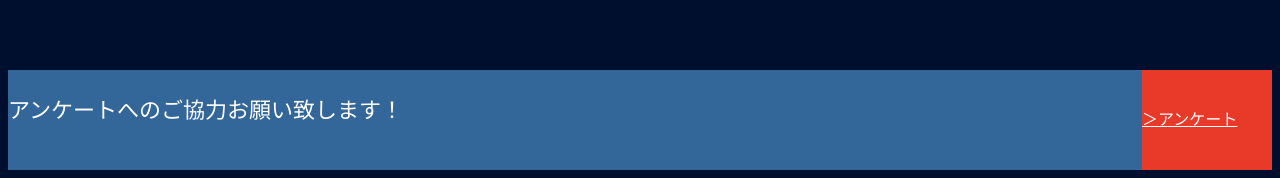
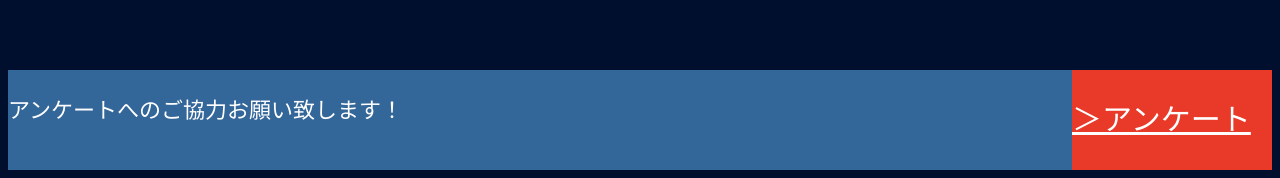
Before and after one commit to big6-sdgs/6-sdgs.torikumi, a plain HTML site: page index.html in a window 1280 px wide. Shown: the part 3150-3328 px from the top of the page. Drawn offline with Linux system fonts and the light colour scheme.

Commit message:
Update stylesheet-2.css

```diff
--- a/stylesheet-2.css
+++ b/stylesheet-2.css
@@ -67,13 +67,14 @@ body {
 }
 
 .footer-left a {
-  width: 130px;
+  width: 200px;
   height: 100px;
   background-color:#e83929;
   color: white;
   display: block;
   float: right;
   line-height: 100px;
+  font-size: 30px
 }
 
 .footer-left a:active {
```
